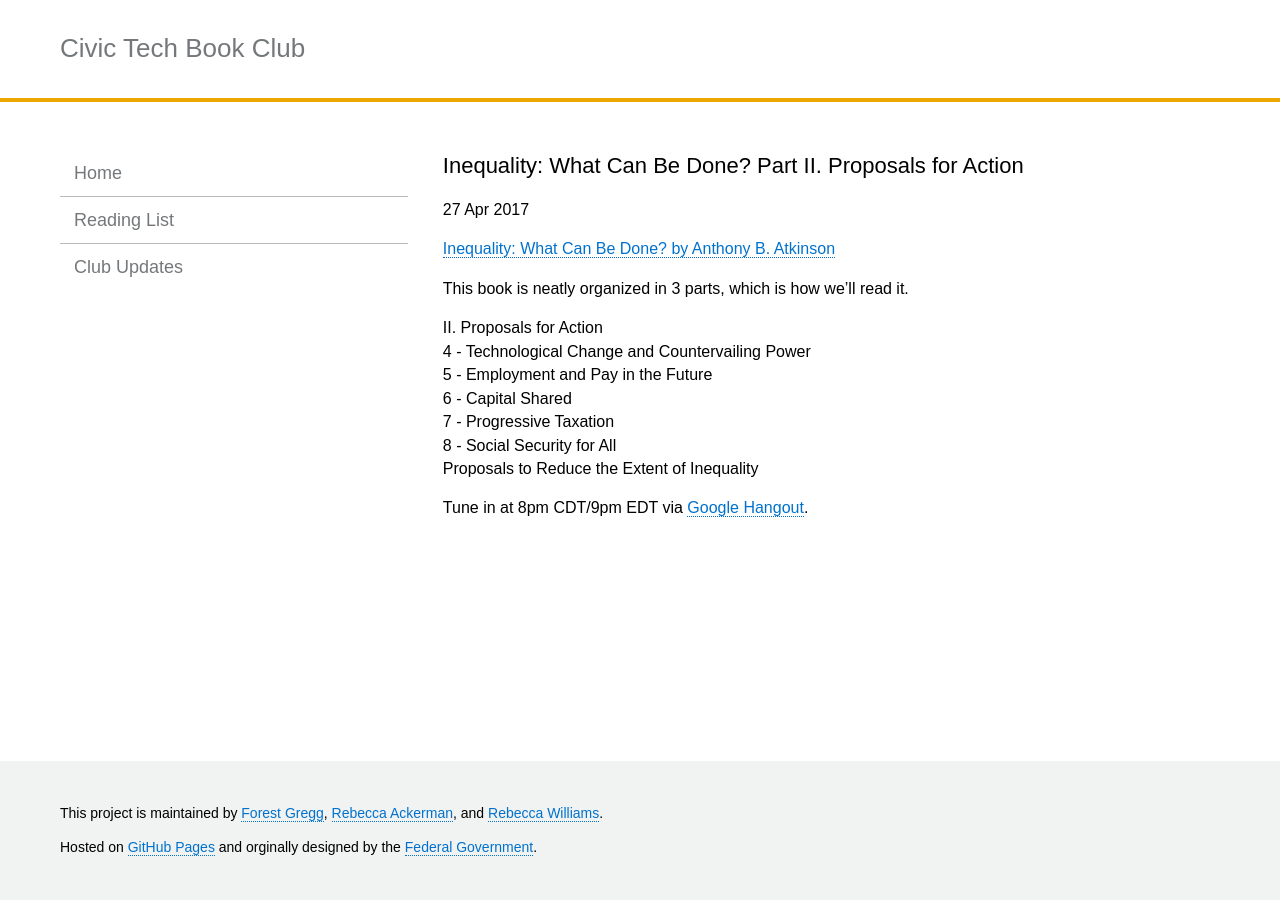
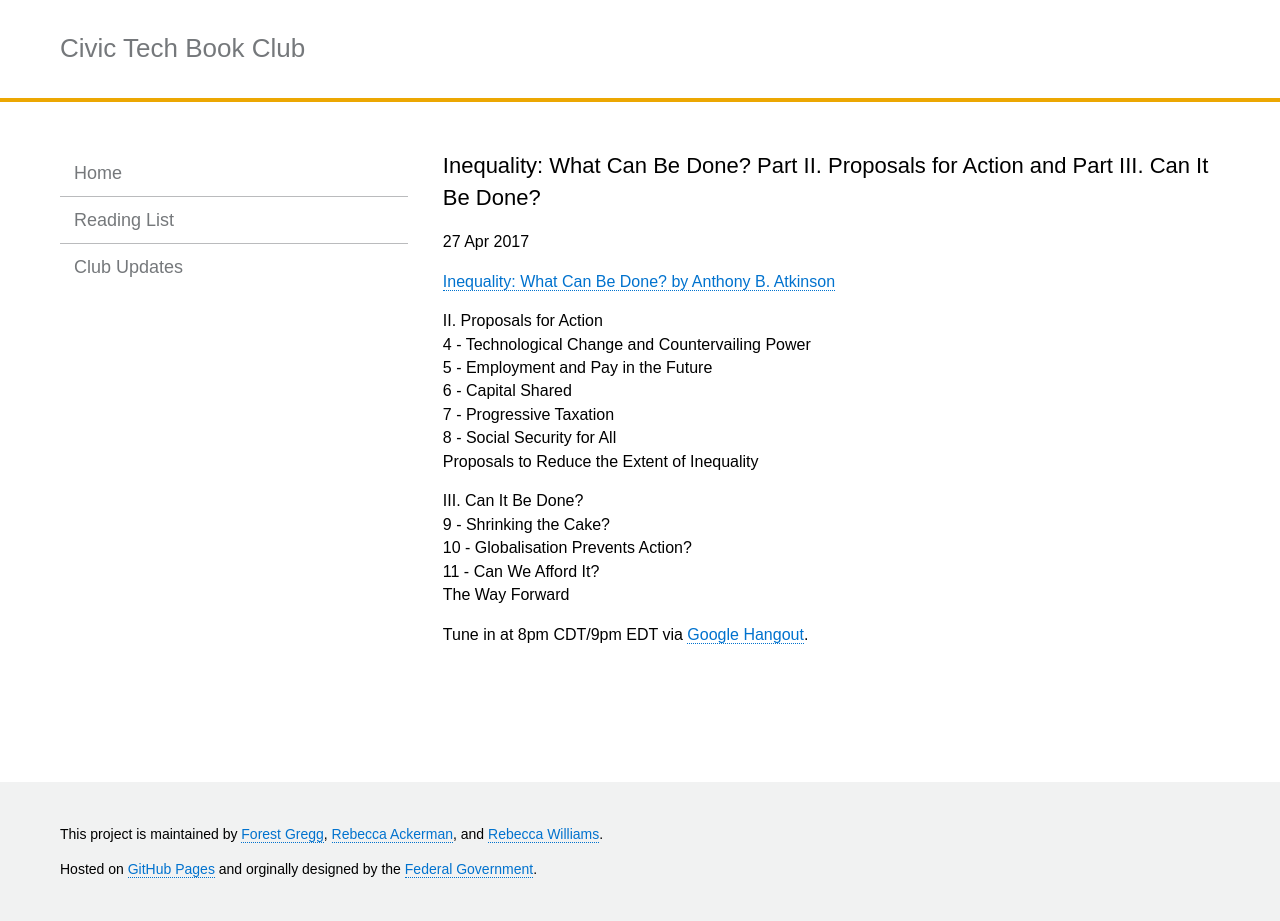
Before and after one commit to rebeccawilliams/bookclub, a Jekyll site: the page built from _posts/2017-04-27-inequality-part2andpart3.md, in a window 1280 px wide. Built offline with Jekyll 4.4.1, drawn with Linux system fonts in a browser that asks for light colours; before the commit the page ends 900 px from its top, so only the background shows below that.

Commit message:
Update and rename 2017-04-27-inequality-part2.md to 2017-04-27-inequality-part2andpart3.md

```diff
--- a/_posts/2017-04-27-inequality-part2.md
+++ b/_posts/2017-04-27-inequality-part2andpart3.md
@@ -1,13 +1,11 @@
 ---
 layout: post
-title:  "Inequality: What Can Be Done? Part II. Proposals for Action"
+title:  "Inequality: What Can Be Done? Part II. Proposals for Action and Part III. Can It Be Done?"
 date:   2017-04-27 20:00:00
 categories: jekyll update
 ---
 
 [Inequality: What Can Be Done? by Anthony B. Atkinson](https://www.amazon.com/dp/B00WQRFC30/ref=dp-kindle-redirect?_encoding=UTF8&btkr=1)
-
-This book is neatly organized in 3 parts, which is how we'll read it.
 
 II. Proposals for Action
 4 - Technological Change and Countervailing Power
@@ -17,4 +15,10 @@ II. Proposals for Action
 8 - Social Security for All
 Proposals to Reduce the Extent of Inequality
 
+III. Can It Be Done?
+9 - Shrinking the Cake?
+10 - Globalisation Prevents Action?
+11 - Can We Afford It?
+The Way Forward
+
 Tune in at 8pm CDT/9pm EDT via [Google Hangout](https://plus.google.com/hangouts/_/calendar/d2lsbGlhbXMucmViZWNjYUBnbWFpbC5jb20.p0lg3acrvf1t1jvr2rth2eqmp8?authuser=0).
```
